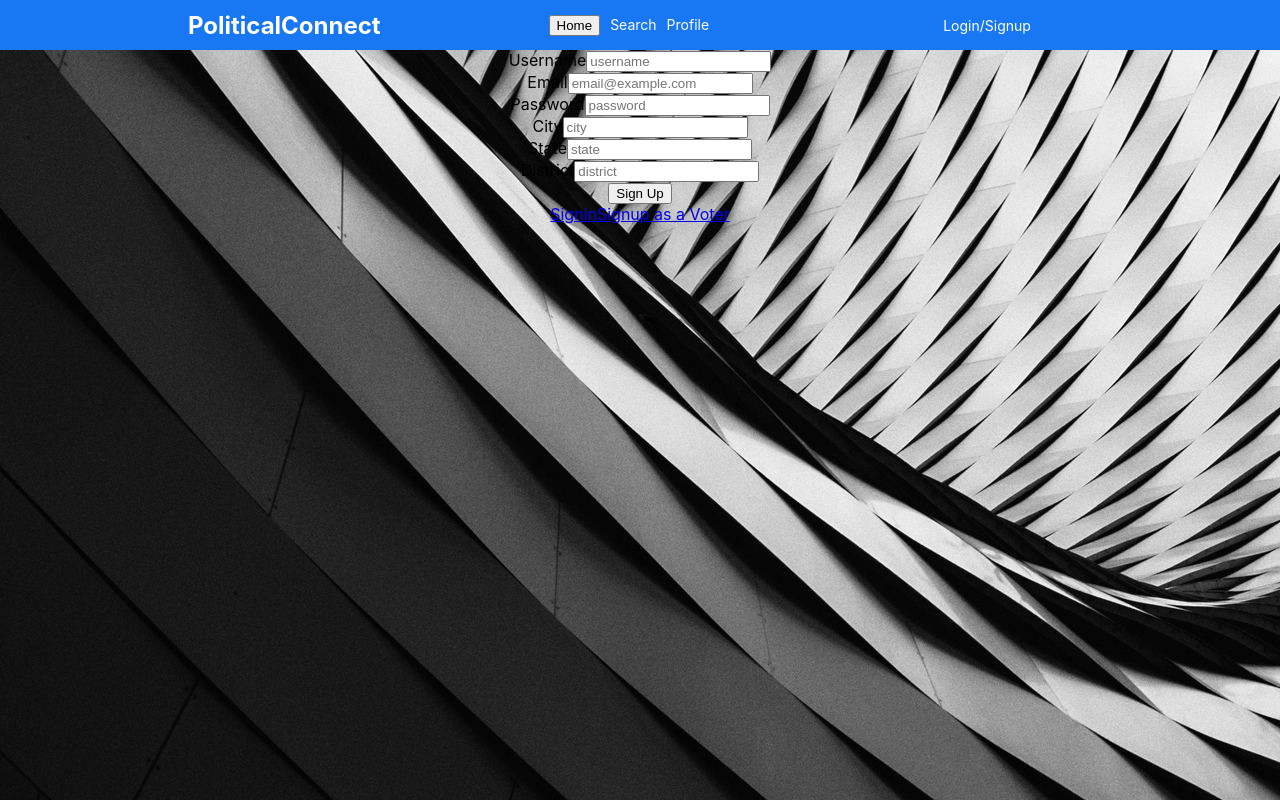
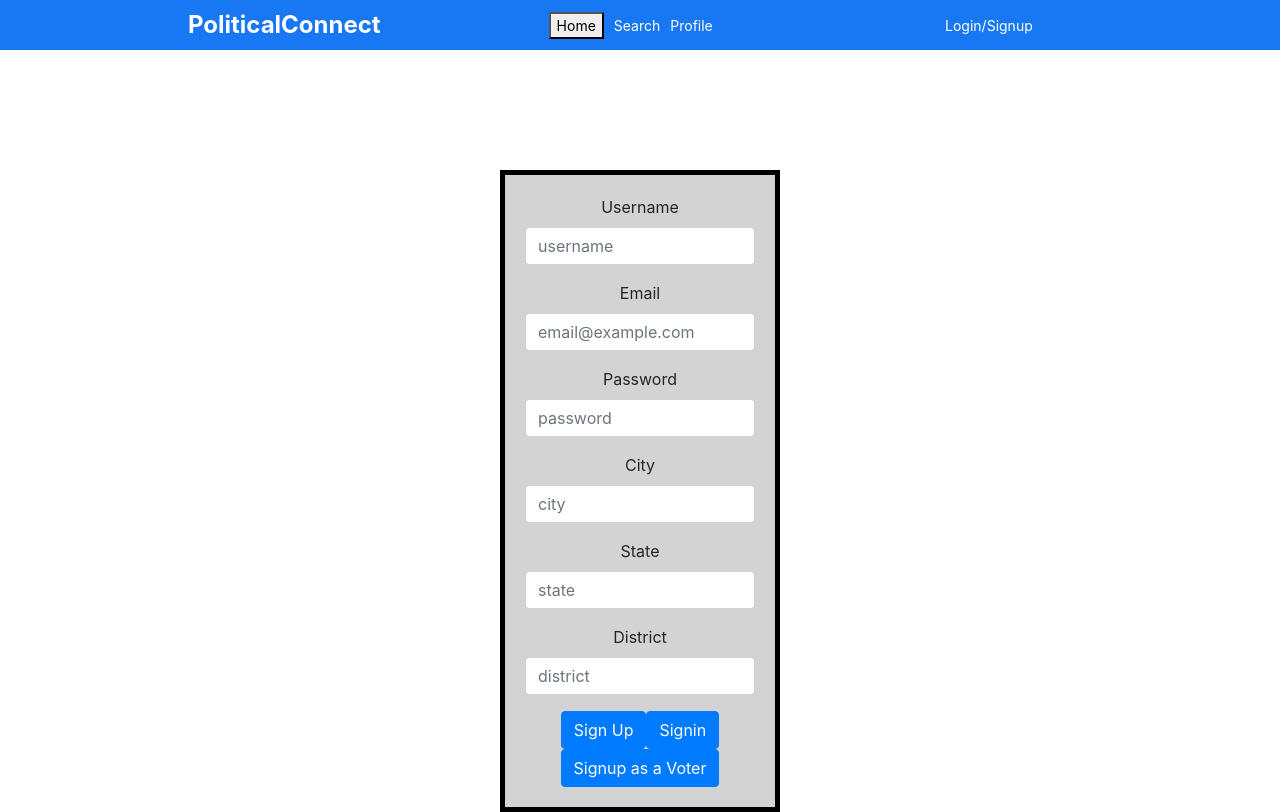
Before and after one commit to c529j466/Final-Project-Political-Social-Media, a React (Create React App) app in the folder client/: page /candidate-signup in a window 1280 px wide. Built offline with nearby package versions, Linux system fonts and the light colour scheme.

Commit message:
added bootstrap

```diff
--- a/client/src/App.css
+++ b/client/src/App.css
@@ -5,6 +5,20 @@
 :root {
   background-image: url(./cool-background.png);
 }
+
+.auth-form-container {
+  display: flex;
+  flex-direction: column;
+  background-color: lightgray;
+  border: 5px solid black;
+  margin-top: 120px;
+  margin-left: 500px;
+  margin-right: 500px;
+}
+.signin-form, .candidate-form, .voter-form {
+  margin: 20px;
+}
+
 
 .App-logo {
   height: 40vmin;
--- a/client/src/App.js
+++ b/client/src/App.js
@@ -1,8 +1,8 @@
 // import React, { Component, useContext } from 'react';
 // import logo from './logo.svg';
 import './App.css';
+import 'bootstrap/dist/css/bootstrap.min.css';
 import Navbar from './components/navbar/Navbar';
-// import Topbar from './components/navbar/Topbar';
 import Home from "./pages/home/Home";
 // import Profile from "./pages/profile/Profile";
 import {BrowserRouter as Router, Routes, Route,} from "react-router-dom";
--- a/client/src/pages/canidate-signup/candidate-signup.jsx
+++ b/client/src/pages/canidate-signup/candidate-signup.jsx
@@ -22,41 +22,41 @@ export default function CandidateSignup() {
     <div className="auth-form-container">
     <Form className='candidate-form' onSubmit={handleSubmit}>
       <Form.Group className="mb-3" id="username-input">
-        <Form.Label>Username</Form.Label>
+        <Form.Label className="form-label" >Username</Form.Label>
         <Form.Control value={username} onChange={(e) => setUsername(e.target.value)} type="text" placeholder="username" />
       </Form.Group>
 
       <Form.Group className="mb-3" id="email-input">
-        <Form.Label>Email</Form.Label>
+        <Form.Label className="form-label" >Email</Form.Label>
         <Form.Control value={email} onChange={(e) => setEmail(e.target.value)} type="email" placeholder="email@example.com" />
       </Form.Group>
 
       <Form.Group className="mb-3" id="password-input">
-        <Form.Label>Password</Form.Label>
+        <Form.Label className="form-label" >Password</Form.Label>
         <Form.Control value={password} onChange={(e) => setPassword(e.target.value)} type="password" placeholder="password" />
       </Form.Group>
 
       <Form.Group className="mb-3" id="city-input">
-        <Form.Label>City</Form.Label>
+        <Form.Label className="form-label" >City</Form.Label>
         <Form.Control value={city} onChange={(e) => setCity(e.target.value)} type="text" placeholder="city" />
       </Form.Group>
 
       <Form.Group className="mb-3" id="state-input">
-        <Form.Label>State</Form.Label>
+        <Form.Label className="form-label" >State</Form.Label>
         <Form.Control value={state} onChange={(e) => setState(e.target.value)} type="text" placeholder="state" />
       </Form.Group>
 
       <Form.Group className="mb-3" id="district-input">
-        <Form.Label>District</Form.Label>
+        <Form.Label className="form-label" >District</Form.Label>
         <Form.Control value={district} onChange={(e) => setDistrict(e.target.value)} type="text" placeholder="district" />
       </Form.Group>
 
       <Button variant="primary" type="submit">
         Sign Up
       </Button>
+      <Link to = "/Signin" className='button'><Button>Signin</Button></Link>
+      <Link to = "/Voter-Signup" className='button'><Button>Signup as a Voter</Button></Link>
     </Form>
-    <Link to = "/Signin" className='button'>Signin</Link>
-    <Link to = "/Voter-Signup" className='button'>Signup as a Voter</Link>
     </div>
     )
 }
--- a/client/src/pages/home/Home.js
+++ b/client/src/pages/home/Home.js
@@ -15,7 +15,7 @@ function Home() {
         </Card.Text>
       </Card.Body>
       <Card.Body>
-      <Link to = "/Signin" className='button'>Create an Account HERE or Signin</Link>
+      <Link to = "/Signin" className='card-button'><button>Create an Account HERE or Signin</button></Link>
       </Card.Body>
       </Card>
     </div>
--- a/client/src/pages/home/home.css
+++ b/client/src/pages/home/home.css
@@ -16,4 +16,8 @@
 
 }
 
+.button {
+
+}
+
 @import url('https://fonts.googleapis.com/css2?family=Roboto:wght@100;400&display=swap');
--- a/client/src/pages/signin/signin.jsx
+++ b/client/src/pages/signin/signin.jsx
@@ -18,20 +18,20 @@ export default function Signin(props) {
           <div className="auth-form-container">
           <Form className="signin-form" onSubmit={{handleSubmit}}>
             <Form.Group className="mb-3" id="username-input">
-              <Form.Label>Username</Form.Label>
+              <Form.Label className="form-label" >Username</Form.Label>
               <Form.Control value={username} onChange={(e) => setUsername(e.target.value)} type="text" placeholder="username" />
             </Form.Group>
 
             <Form.Group className="mb-3" id="password-input">
-              <Form.Label>Password</Form.Label>
+              <Form.Label className="form-label" >Password</Form.Label>
               <Form.Control value={password} onChange={(e) => setPassword(e.target.value)} type="password" placeholder="password" />
             </Form.Group>
             <Button variant="primary" type="submit">
               Sign In
             </Button>
+            <Link to = "/Candidate-Signup" className='button'><Button>Signup as a Candidate</Button></Link>
+            <Link to = "/Voter-Signup" className='button'><Button>Signup as a Voter</Button></Link>
           </Form>
-          <Link to = "/Candidate-Signup" className='button'>Signup as a Candidate</Link>
-          <Link to = "/Voter-Signup" className='button'>Signup as a Voter</Link>
           </div>
           );
     }
--- a/client/src/pages/voter-signup/voter-signup.jsx
+++ b/client/src/pages/voter-signup/voter-signup.jsx
@@ -20,25 +20,25 @@ export default function VoterSignup () {
     <div className="auth-form-container">
     <Form className="voter-form" onSubmit={handleSubmit}>
       <Form.Group className="mb-3" id="username-input">
-        <Form.Label>Username</Form.Label>
+        <Form.Label className="form-label">Username</Form.Label>
         <Form.Control value={username} onChange={(e) => setUsername(e.target.value)} type="text" placeholder="username" />
       </Form.Group>
 
       <Form.Group className="mb-3" id="email-input">
-        <Form.Label>Email</Form.Label>
+        <Form.Label className="form-label" >Email</Form.Label>
         <Form.Control value={email} onChange={(e) => setEmail(e.target.value)} type="email" placeholder="email@example.com" />
       </Form.Group>
 
       <Form.Group className="mb-3" id="password-input">
-        <Form.Label>Password</Form.Label>
+        <Form.Label className="form-label" >Password</Form.Label>
         <Form.Control value={password} onChange={(e) => setPassword(e.target.value)} type="password" placeholder="password" />
       </Form.Group>
       <Button variant="primary" type="submit">
         Sign Up
       </Button>
+      <Link to = "/Signin" className='button'><Button>Signin</Button></Link>
+      <Link to = "/Candidate-Signup" className='button'><Button>Signup as a Candidate</Button></Link>
     </Form>
-    <Link to = "/Signin" className='button'>Signin</Link>
-    <Link to = "/Candidate-Signup" className='button'>Signup as a Candidate</Link>
     </div>
     )
 }
```
Also changed, not shown: client/src/pages/canidate-signup/candidate-signup.css (added).
